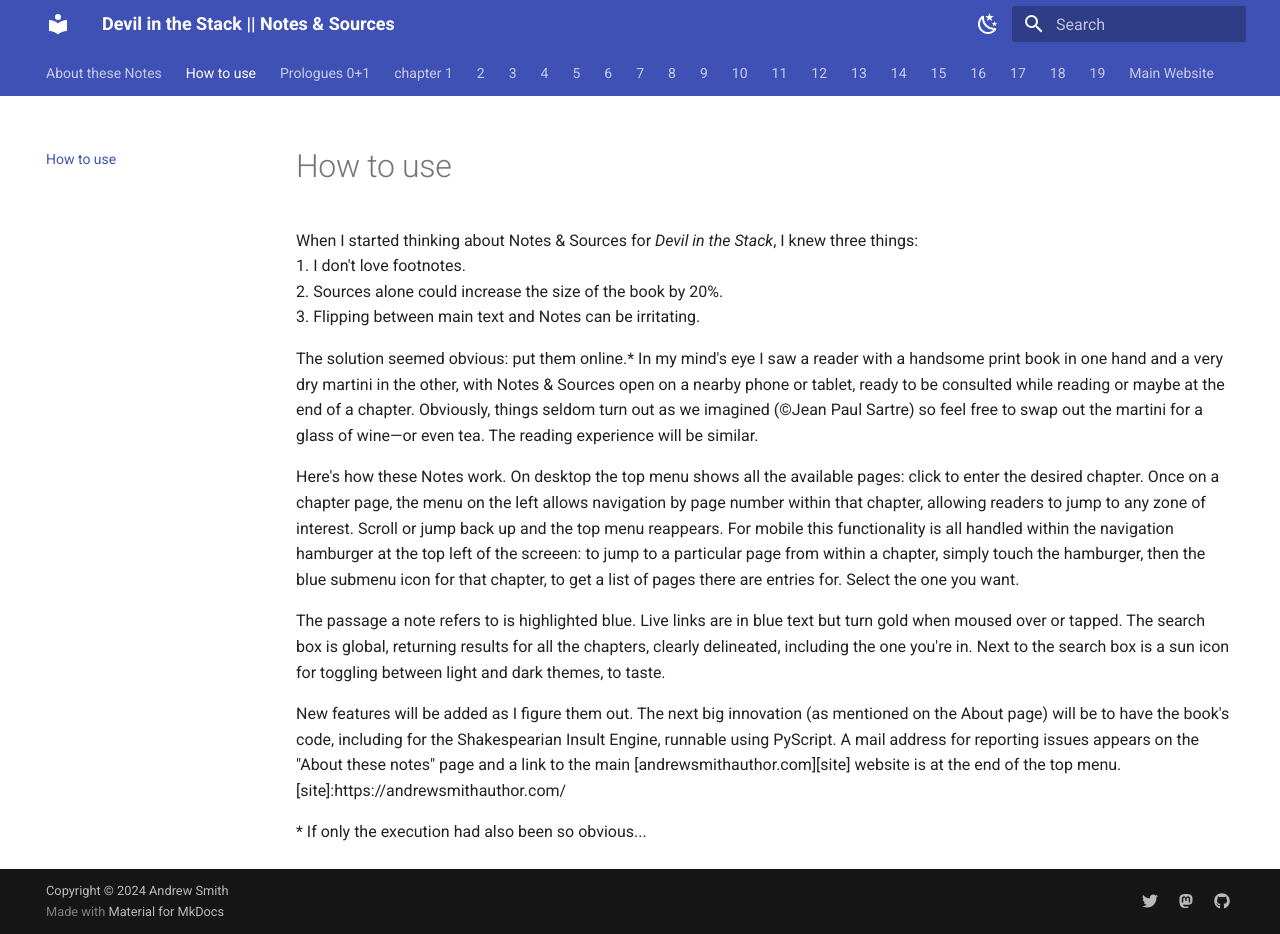
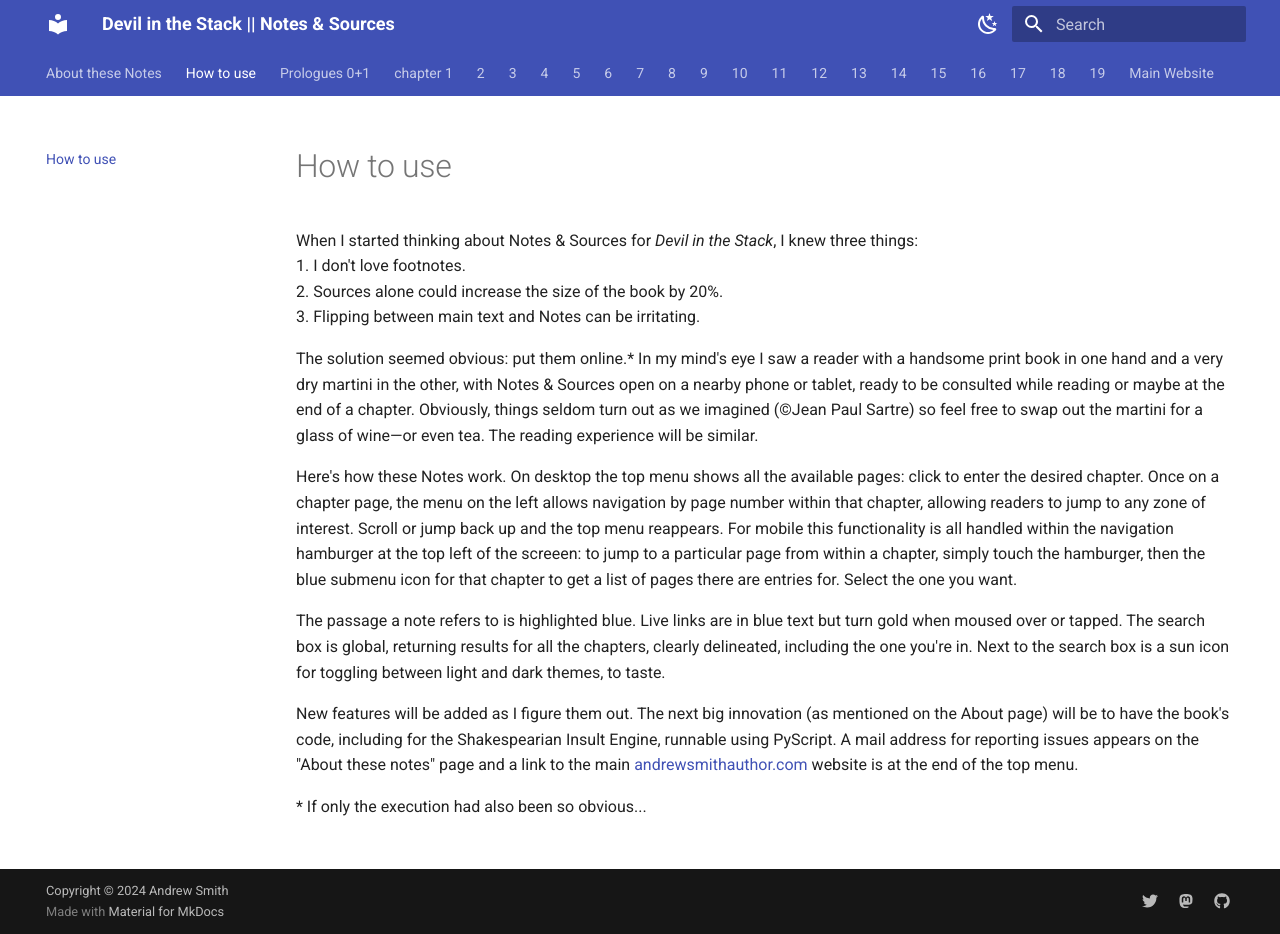
Before and after one commit to zappascout/devil_notes-sources, an MkDocs documentation site: the page built from docs/instructions.md, in a window 1280 px wide and 934 px high. Built offline with MkDocs 1.6.1 and Material for MkDocs 9.7.7, drawn with Linux system fonts in a browser that asks for light colours.

Commit message:
fix link

```diff
--- a/docs/instructions.md
+++ b/docs/instructions.md
@@ -5,11 +5,12 @@ When I started thinking about Notes & Sources for *Devil in the Stack*, I knew t
 
 The solution seemed obvious: put them online.\* In my mind's eye I saw a reader with a handsome print book in one hand and a very dry martini in the other, with Notes & Sources open on a nearby phone or tablet, ready to be consulted while reading or maybe at the end of a chapter. Obviously, things seldom turn out as we imagined (©Jean Paul Sartre) so feel free to swap out the martini for a glass of wine—or even tea. The reading experience will be similar.
 
-Here's how these Notes work. On desktop the top menu shows all the available pages: click to enter the desired chapter. Once on a chapter page, the menu on the left allows navigation by page number within that chapter, allowing readers to jump to any zone of interest. Scroll or jump back up and the top menu reappears. For mobile this functionality is all handled within the navigation hamburger at the top left of the screeen: to jump to a particular page from within a chapter, simply touch the hamburger, then the blue submenu icon for that chapter, to get a list of pages there are entries for. Select the one you want.
+Here's how these Notes work. On desktop the top menu shows all the available pages: click to enter the desired chapter. Once on a chapter page, the menu on the left allows navigation by page number within that chapter, allowing readers to jump to any zone of interest. Scroll or jump back up and the top menu reappears. For mobile this functionality is all handled within the navigation hamburger at the top left of the screeen: to jump to a particular page from within a chapter, simply touch the hamburger, then the blue submenu icon for that chapter to get a list of pages there are entries for. Select the one you want.
 
 The passage a note refers to is highlighted blue. Live links are in blue text but turn gold when moused over or tapped. The search box is global, returning results for all the chapters, clearly delineated, including the one you're in. Next to the search box is a sun icon for toggling between light and dark themes, to taste.
 
-New features will be added as I figure them out. The next big innovation (as mentioned on the About page) will be to have the book's code, including for the Shakespearian Insult Engine, runnable using PyScript. A mail address for reporting issues appears on the "About these notes" page and a link to the main [andrewsmithauthor.com][site] website is at the end of the top menu. [site]:https://andrewsmithauthor.com/
+New features will be added as I figure them out. The next big innovation (as mentioned on the About page) will be to have the book's code, including for the Shakespearian Insult Engine, runnable using PyScript. A mail address for reporting issues appears on the "About these notes" page and a link to the main [andrewsmithauthor.com][asauthor] website is at the end of the top menu.
+[asauthor]:https://andrewsmithauthor.com/
 
 
 \* If only the execution had also been so obvious...
```
